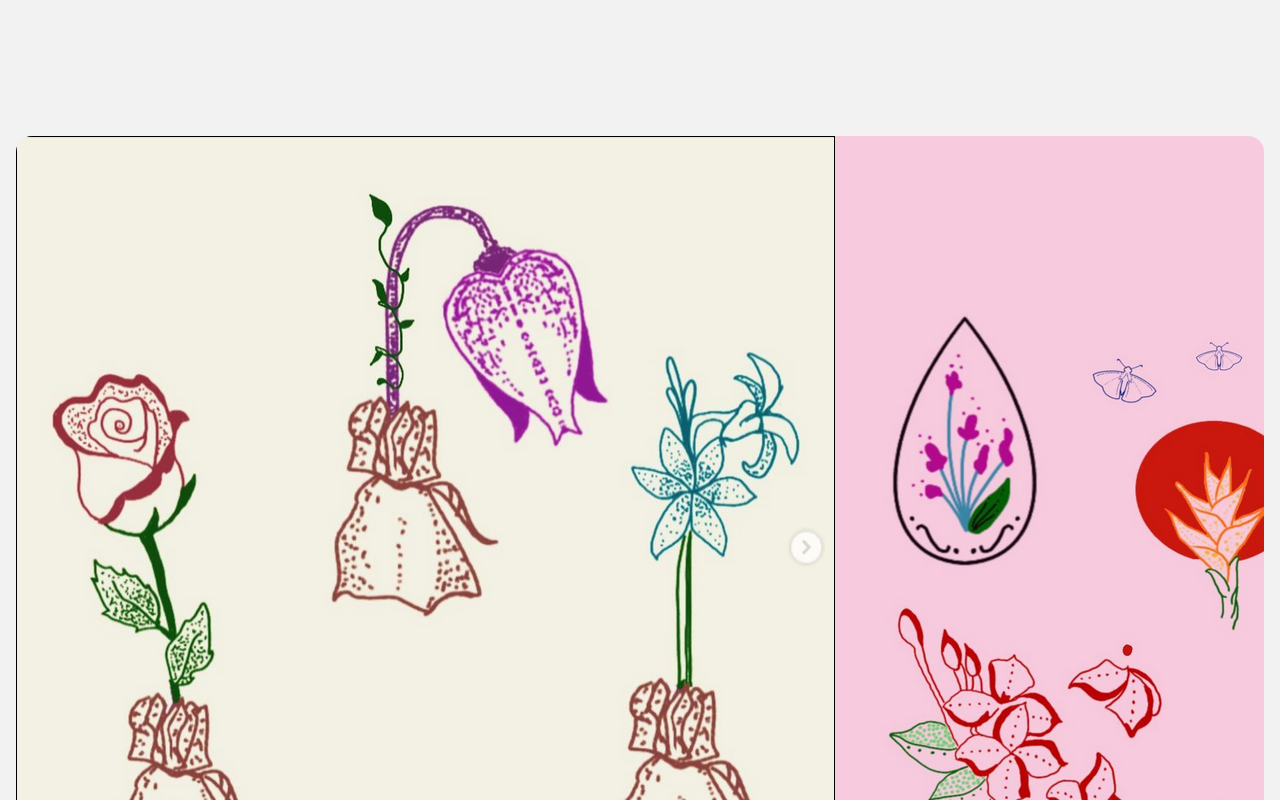
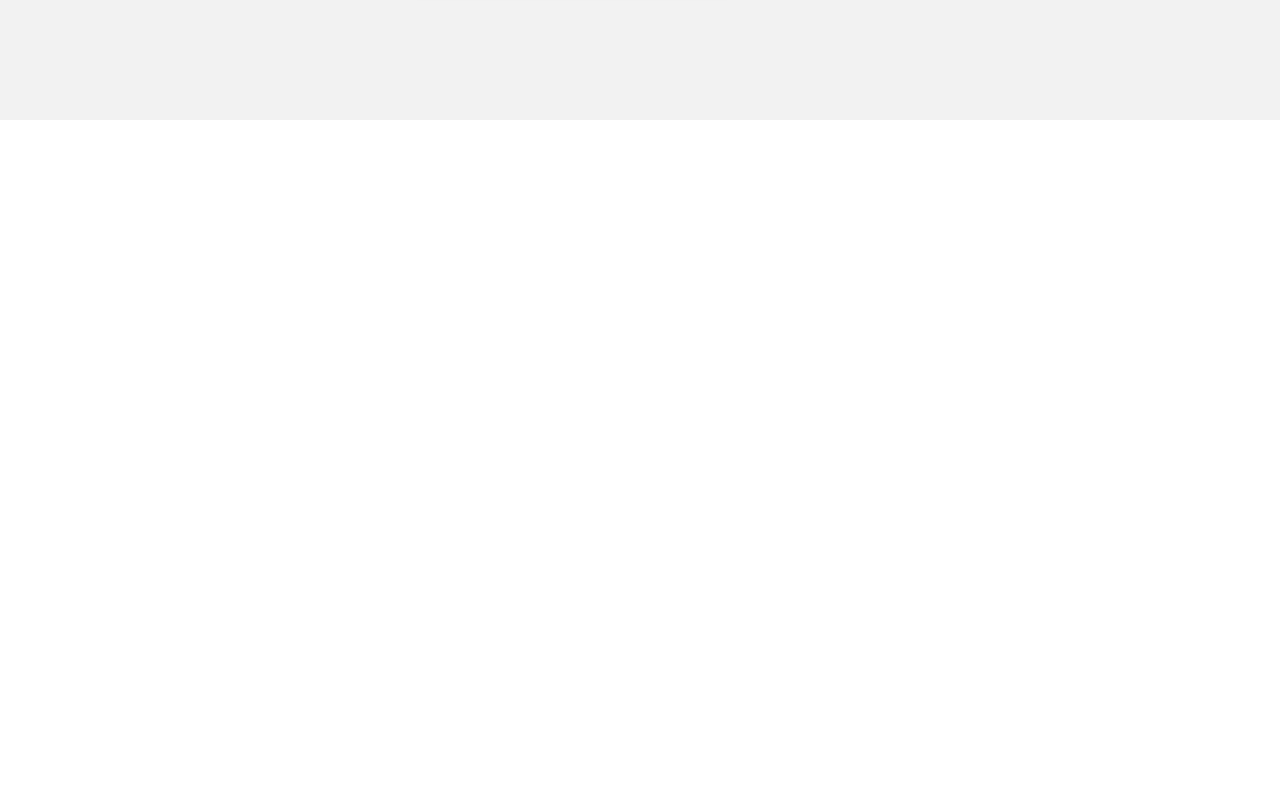
Before and after one commit to code2244/femtats-website, a React (Vite) app: page / in a window 1280 px wide. Shown: the part 680-1480 px from the top of the page. After the commit the page ends 800 px from the top, so only its background shows below. Built offline with nearby package versions, Linux system fonts and the light colour scheme.

Commit message:
Disabled Gallery.

```diff
--- a/src/App.jsx
+++ b/src/App.jsx
@@ -1,10 +1,8 @@
 import Main from "./components/Main";
-import Carousel from "./components/Carousel";
 export default function App() {
   return (
     <div>
       <Main />
-      <Carousel />
     </div>
   );
 }
```
